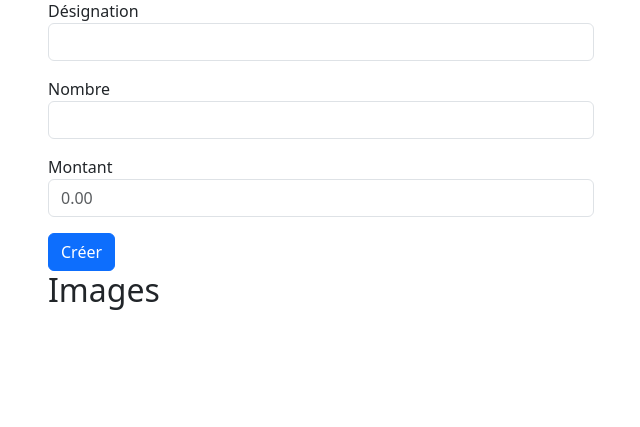
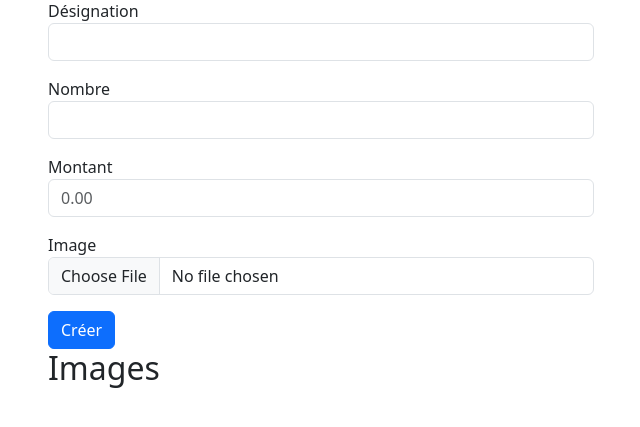
Before and after one commit to Zicrou/MarcheAlize, a Laravel app: page /admin/produit/create in a window 1280 px wide. Shown: the part 167-594 px from the top of the page, without its empty margins (34-674 px from the left). Run offline with Laravel 12, Linux system fonts and the light colour scheme; a user stored in the database is signed in; data comes from the database, SQL or seed files in the repository.

Commit message:
Rajout de l'input file pour uploader les image de produits

```diff
--- a/resources/views/admin/produits/form.blade.php
+++ b/resources/views/admin/produits/form.blade.php
@@ -17,6 +17,9 @@
             </div>
             <div class="col-12 col-lg-6 mb-3">
                 @include('shared.input', ['class' => 'col', 'name' => 'montant', 'label' => 'Montant', 'type' => 'number', 'value' => $produit->montant])
+            </div>
+            <div class=" col-12 col-lg-6 mb-3">
+                @include('shared.input', ['name' => 'image', 'label' => 'Image', 'type' => 'file'])
             </div>
 
             <div>
```
